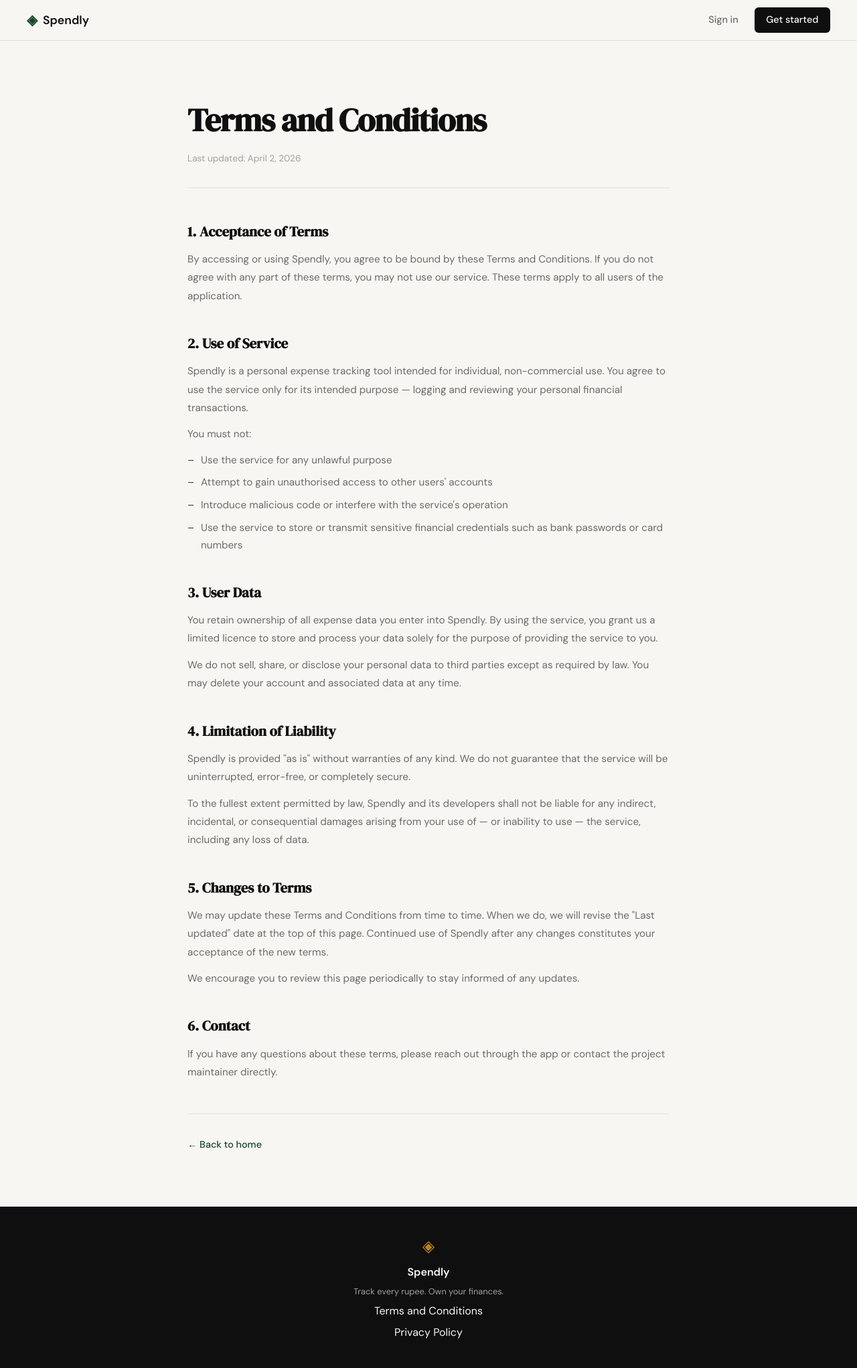
After one commit to aniketkumar00015-beep/spendly, a Flask app: page /terms in a window 1280 px wide. The commit adds this page. Shown: the whole page at 67% size. Run offline with Flask 3, Linux system fonts and the light colour scheme.

Commit message:
landing : add terms and conditions page and route

```diff
--- a/app.py
+++ b/app.py
@@ -26,6 +26,11 @@
 # Placeholder routes — students will implement these                  #
 # ------------------------------------------------------------------ #
 
+@app.route("/terms")
+def terms():
+    return render_template("terms.html")
+
+
 @app.route("/logout")
 def logout():
     return "Logout — coming in Step 3"
--- a/static/css/style.css
+++ b/static/css/style.css
@@ -508,6 +508,91 @@
 }
 
 /* ------------------------------------------------------------------ */
+/* Terms page                                                          */
+/* ------------------------------------------------------------------ */
+
+.terms-page {
+    padding: 5rem 2rem;
+}
+
+.terms-inner {
+    max-width: 720px;
+    margin: 0 auto;
+}
+
+.terms-title {
+    font-family: var(--font-display);
+    font-size: clamp(2rem, 4vw, 3rem);
+    color: var(--ink);
+    letter-spacing: -0.02em;
+    margin-bottom: 0.5rem;
+}
+
+.terms-meta {
+    font-size: 0.85rem;
+    color: var(--ink-faint);
+    margin-bottom: 3rem;
+    padding-bottom: 2rem;
+    border-bottom: 1px solid var(--border);
+}
+
+.terms-section {
+    margin-bottom: 2.5rem;
+}
+
+.terms-section h2 {
+    font-family: var(--font-display);
+    font-size: 1.3rem;
+    color: var(--ink);
+    margin-bottom: 0.75rem;
+}
+
+.terms-section p {
+    font-size: 0.95rem;
+    color: var(--ink-muted);
+    line-height: 1.8;
+    margin-bottom: 0.75rem;
+}
+
+.terms-section ul {
+    list-style: none;
+    padding: 0;
+    margin: 0.5rem 0 0.75rem;
+    display: flex;
+    flex-direction: column;
+    gap: 0.5rem;
+}
+
+.terms-section ul li {
+    font-size: 0.95rem;
+    color: var(--ink-muted);
+    line-height: 1.7;
+    padding-left: 1.25rem;
+    position: relative;
+}
+
+.terms-section ul li::before {
+    content: '–';
+    position: absolute;
+    left: 0;
+    color: var(--accent);
+}
+
+.terms-back {
+    margin-top: 3rem;
+    padding-top: 2rem;
+    border-top: 1px solid var(--border);
+}
+
+.terms-back a {
+    font-size: 0.9rem;
+    font-weight: 500;
+    color: var(--accent);
+}
+
+.terms-back a:hover { text-decoration: underline; }
+
+/* ------------------------------------------------------------------ */
 /* Responsive                                                          */
 /* ------------------------------------------------------------------ */
 
--- a/templates/base.html
+++ b/templates/base.html
@@ -34,7 +34,7 @@
             <span class="brand-icon">◈</span>
             <span class="footer-name">Spendly</span>
             <p class="footer-copy">Track every rupee. Own your finances.</p>
-            <p><a href="#">Terms and Conditions</a></p>
+            <p><a href="{{ url_for('terms') }}">Terms and Conditions</a></p>
             <p><a href="#">Privacy Policy</a></p>
         </div>
     </footer>
--- /dev/null
+++ b/templates/terms.html
@@ -0,0 +1,58 @@
+{% extends "base.html" %}
+
+{% block title %}Terms and Conditions — Spendly{% endblock %}
+
+{% block content %}
+
+<section class="terms-page">
+    <div class="terms-inner">
+        <h1 class="terms-title">Terms and Conditions</h1>
+        <p class="terms-meta">Last updated: April 2, 2026</p>
+
+        <div class="terms-section">
+            <h2>1. Acceptance of Terms</h2>
+            <p>By accessing or using Spendly, you agree to be bound by these Terms and Conditions. If you do not agree with any part of these terms, you may not use our service. These terms apply to all users of the application.</p>
+        </div>
+
+        <div class="terms-section">
+            <h2>2. Use of Service</h2>
+            <p>Spendly is a personal expense tracking tool intended for individual, non-commercial use. You agree to use the service only for its intended purpose — logging and reviewing your personal financial transactions.</p>
+            <p>You must not:</p>
+            <ul>
+                <li>Use the service for any unlawful purpose</li>
+                <li>Attempt to gain unauthorised access to other users' accounts</li>
+                <li>Introduce malicious code or interfere with the service's operation</li>
+                <li>Use the service to store or transmit sensitive financial credentials such as bank passwords or card numbers</li>
+            </ul>
+        </div>
+
+        <div class="terms-section">
+            <h2>3. User Data</h2>
+            <p>You retain ownership of all expense data you enter into Spendly. By using the service, you grant us a limited licence to store and process your data solely for the purpose of providing the service to you.</p>
+            <p>We do not sell, share, or disclose your personal data to third parties except as required by law. You may delete your account and associated data at any time.</p>
+        </div>
+
+        <div class="terms-section">
+            <h2>4. Limitation of Liability</h2>
+            <p>Spendly is provided "as is" without warranties of any kind. We do not guarantee that the service will be uninterrupted, error-free, or completely secure.</p>
+            <p>To the fullest extent permitted by law, Spendly and its developers shall not be liable for any indirect, incidental, or consequential damages arising from your use of — or inability to use — the service, including any loss of data.</p>
+        </div>
+
+        <div class="terms-section">
+            <h2>5. Changes to Terms</h2>
+            <p>We may update these Terms and Conditions from time to time. When we do, we will revise the "Last updated" date at the top of this page. Continued use of Spendly after any changes constitutes your acceptance of the new terms.</p>
+            <p>We encourage you to review this page periodically to stay informed of any updates.</p>
+        </div>
+
+        <div class="terms-section">
+            <h2>6. Contact</h2>
+            <p>If you have any questions about these terms, please reach out through the app or contact the project maintainer directly.</p>
+        </div>
+
+        <div class="terms-back">
+            <a href="{{ url_for('landing') }}">&larr; Back to home</a>
+        </div>
+    </div>
+</section>
+
+{% endblock %}
```
